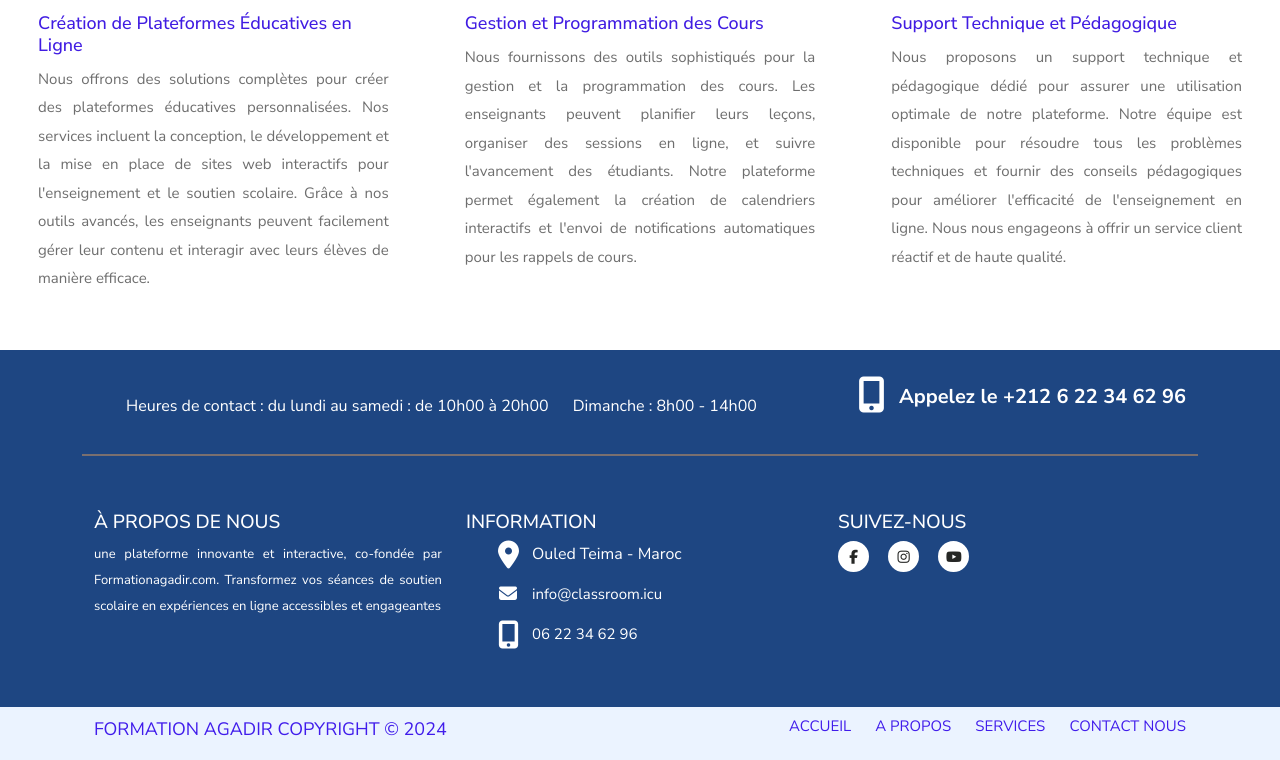
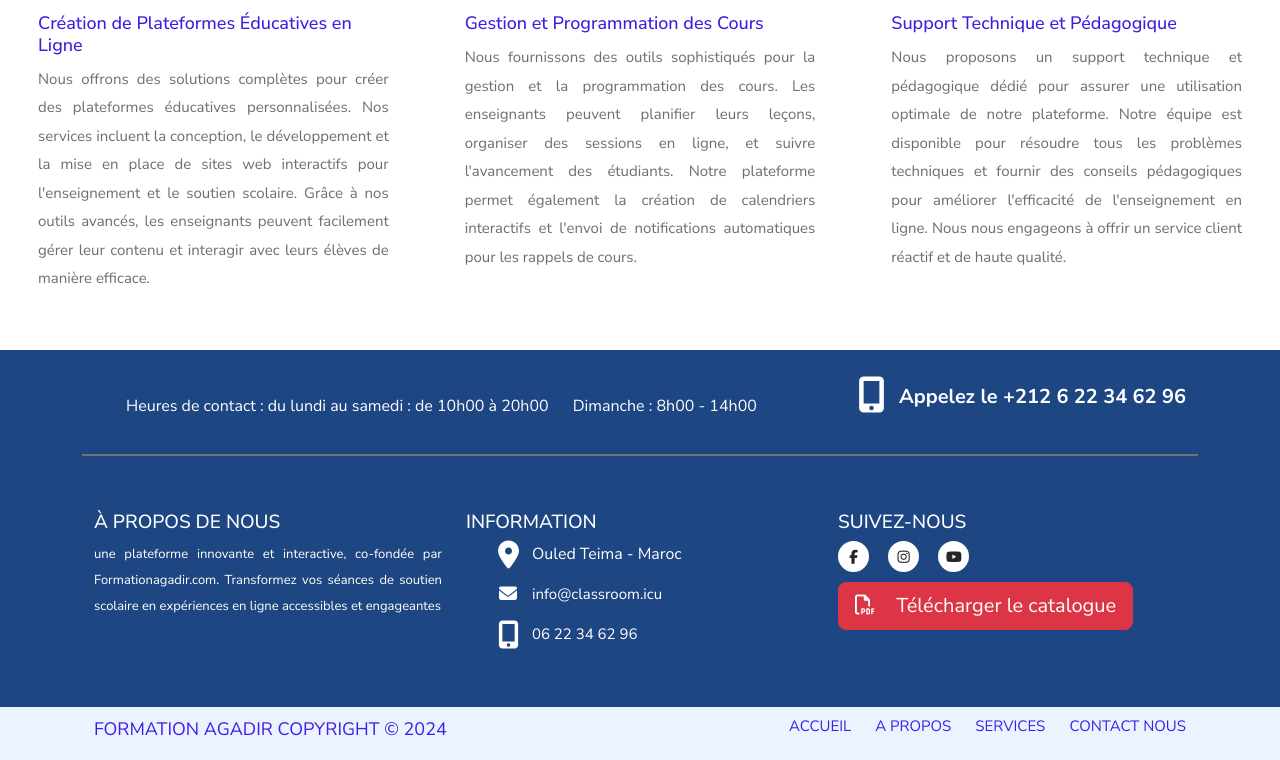
Before and after one commit to infoconsultingtech/classroom, a plain HTML site: page index.html in a window 1280 px wide. Shown: the part 2067-2827 px from the top of the page. Drawn offline with nearby package versions, Linux system fonts and the light colour scheme.

Commit message:
update index.html

```diff
--- a/index.html
+++ b/index.html
@@ -24,6 +24,7 @@
 <!--GOOGLE FONTS-->
 <link rel="preconnect" href="https://fonts.googleapis.com" />
 <link rel="preconnect" href="https://fonts.gstatic.com" crossorigin />
+
 
 
 <link rel="stylesheet" href="https://cdn.jsdelivr.net/npm/bootstrap@4.0.0/dist/css/bootstrap.min.css" integrity="sha384-Gn5384xqQ1aoWXA+058RXPxPg6fy4IWvTNh0E263XmFcJlSAwiGgFAW/dAiS6JXm" crossorigin="anonymous">
@@ -238,6 +239,13 @@
                      <li><a href="https://www.instagram.com/formateur_informatique_maroc" title="Instagram" target="_blank"><i class="fa fa-instagram"></i></a></li>
                      <li><a href="https://www.youtube.com/@formationagadir" title="YouTube" target="_blank"><i class="fa fa-youtube"></i></a></li>
                     </ul>
+
+
+                    <a href="catalogue.html" class="btn btn-danger btn-lg" style="margin-top: 10px;">
+                      <i class="fa fa-file-pdf-o mr-3"></i> Télécharger le catalogue
+                  </a>
+
+
                 </div>
 
             </div>
```
